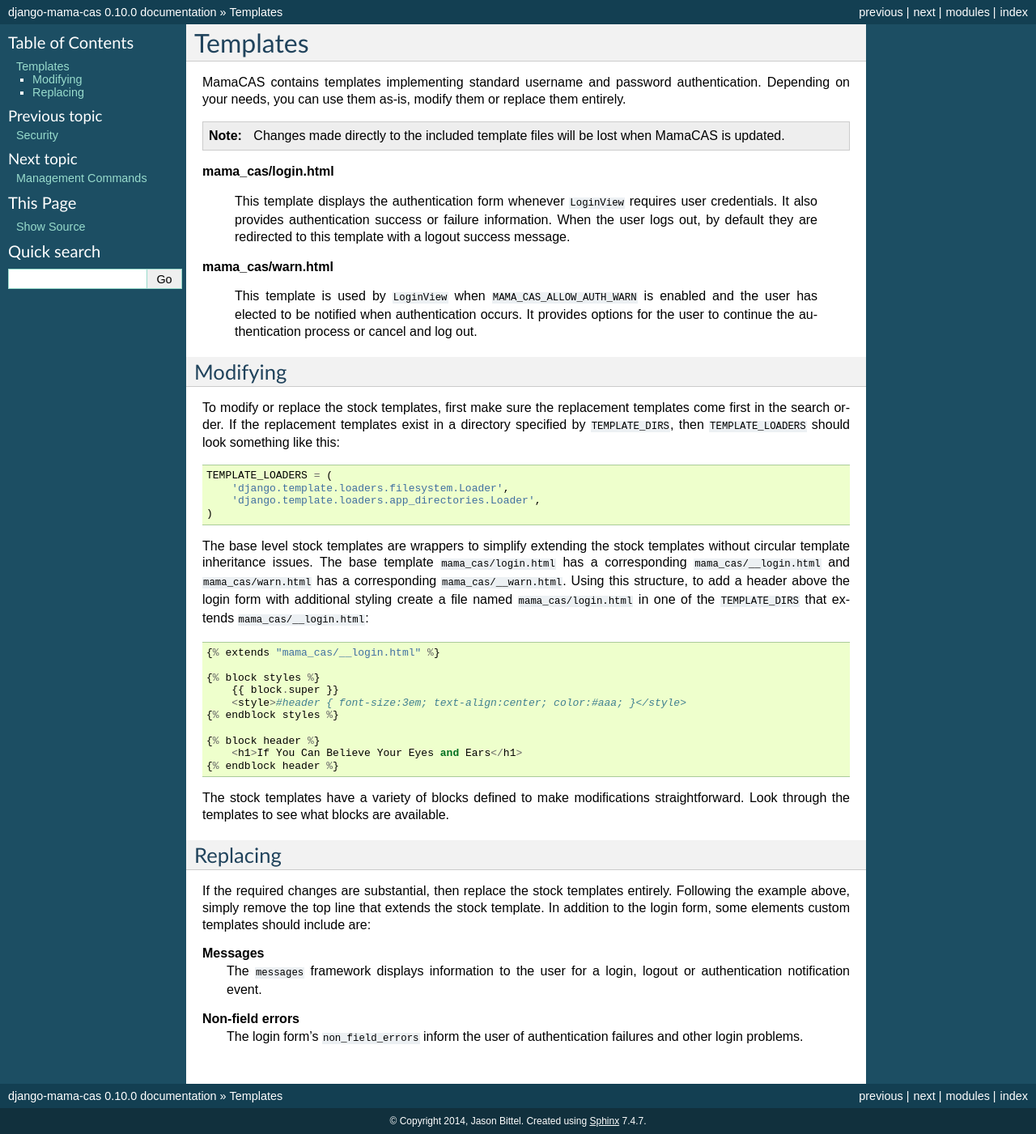
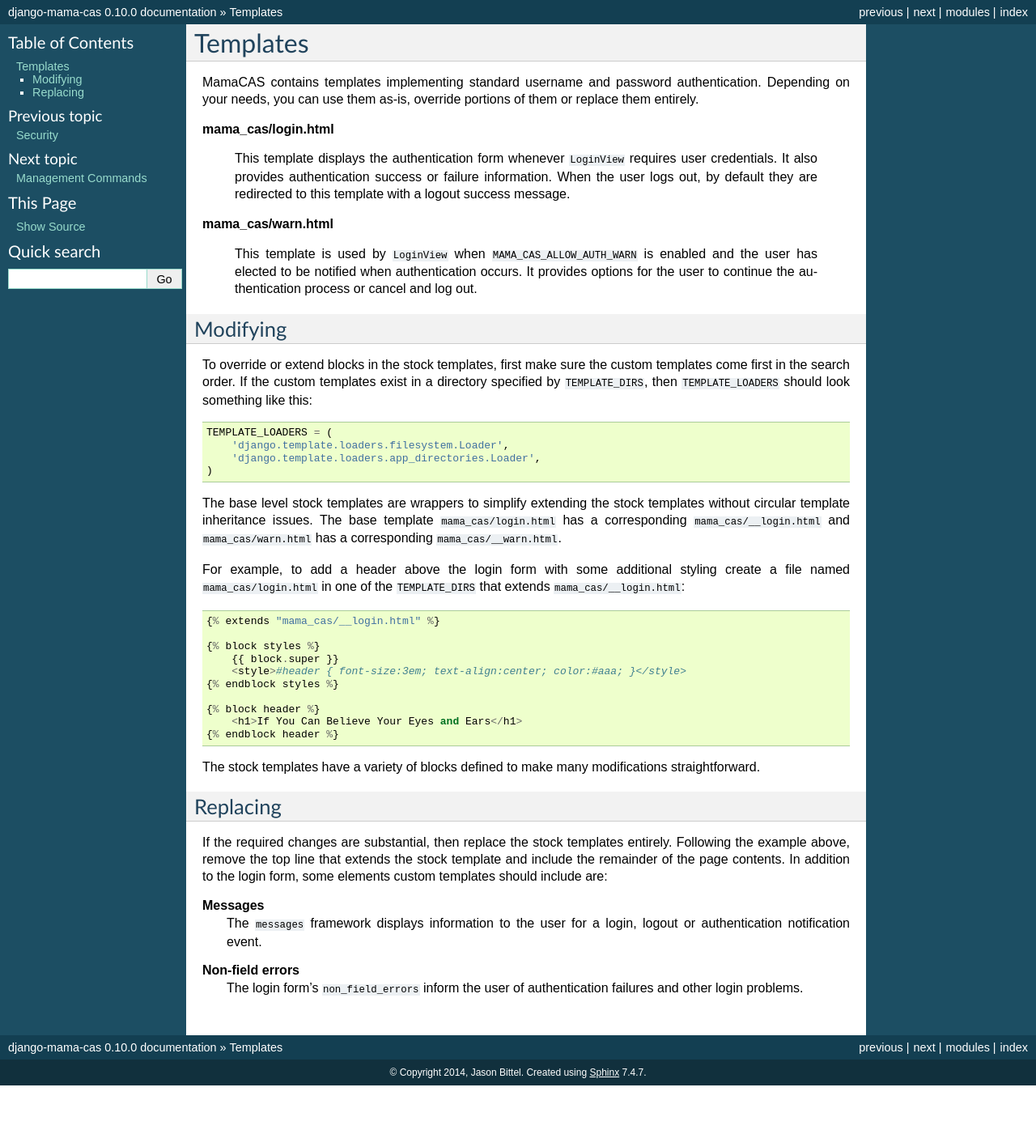
Before and after one commit to jbittel/django-mama-cas, a Sphinx documentation site: the page built from docs/templates.rst, in a window 1280 px wide. Shown: the whole page at 81% size. Built offline with Sphinx 7.4.7, drawn with Linux system fonts in a browser that asks for light colours; after the commit the page ends 1341 px from its top, so only the background shows below that.

Commit message:
Clarify template overriding/extending docs

```diff
--- a/docs/templates.rst
+++ b/docs/templates.rst
@@ -4,13 +4,8 @@ Templates
 =========
 
 MamaCAS contains templates implementing standard username and password
-authentication. Depending on your needs, you can use them as-is, modify
-them or replace them entirely.
-
-.. note::
-
-   Changes made directly to the included template files will be lost when
-   MamaCAS is updated.
+authentication. Depending on your needs, you can use them as-is, override
+portions of them or replace them entirely.
 
 **mama_cas/login.html**
 
@@ -29,10 +24,10 @@ them or replace them entirely.
 Modifying
 ---------
 
-To modify or replace the stock templates, first make sure the replacement
-templates come first in the search order. If the replacement templates exist
-in a directory specified by ``TEMPLATE_DIRS``, then ``TEMPLATE_LOADERS``
-should look something like this::
+To override or extend blocks in the stock templates, first make sure the
+custom templates come first in the search order. If the custom templates
+exist in a directory specified by ``TEMPLATE_DIRS``, then
+``TEMPLATE_LOADERS`` should look something like this::
 
    TEMPLATE_LOADERS = (
        'django.template.loaders.filesystem.Loader',
@@ -42,8 +37,9 @@ should look something like this::
 The base level stock templates are wrappers to simplify extending the stock
 templates without circular template inheritance issues. The base template
 ``mama_cas/login.html`` has a corresponding ``mama_cas/__login.html`` and
-``mama_cas/warn.html`` has a corresponding ``mama_cas/__warn.html``. Using
-this structure, to add a header above the login form with additional styling
+``mama_cas/warn.html`` has a corresponding ``mama_cas/__warn.html``.
+
+For example, to add a header above the login form with some additional styling
 create a file named ``mama_cas/login.html`` in one of the ``TEMPLATE_DIRS``
 that extends ``mama_cas/__login.html``::
 
@@ -58,16 +54,16 @@ that extends ``mama_cas/__login.html``::
        <h1>If You Can Believe Your Eyes and Ears</h1>
    {% endblock header %}
 
-The stock templates have a variety of blocks defined to make modifications
-straightforward. Look through the templates to see what blocks are available.
+The stock templates have a variety of blocks defined to make many modifications
+straightforward.
 
 Replacing
 ---------
 
 If the required changes are substantial, then replace the stock templates
-entirely. Following the example above, simply remove the top line that extends
-the stock template. In addition to the login form, some elements custom
-templates should include are:
+entirely. Following the example above, remove the top line that extends
+the stock template and include the remainder of the page contents. In addition
+to the login form, some elements custom templates should include are:
 
 **Messages**
    The ``messages`` framework displays information to the user for a login,
```
